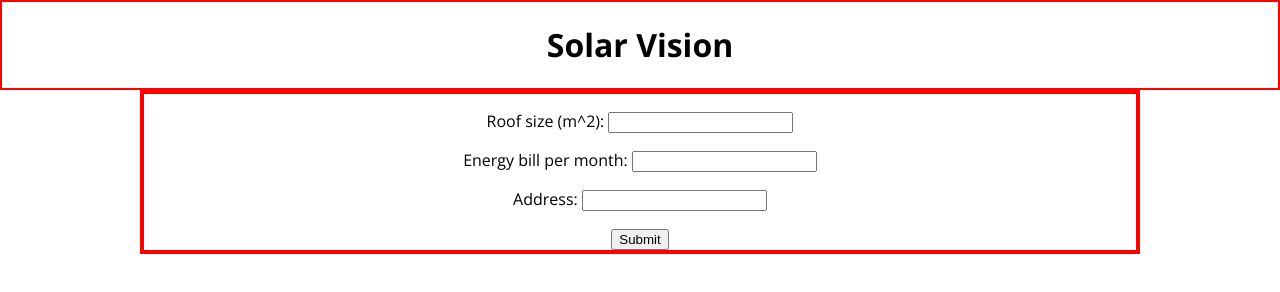
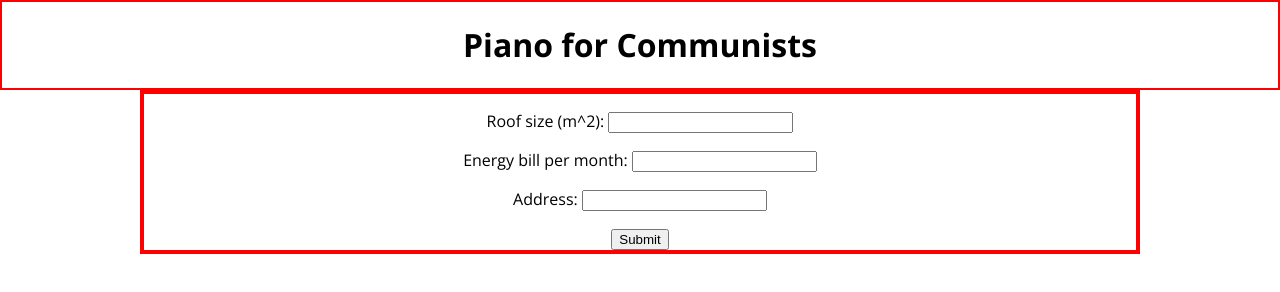
Before and after one commit to nickmask/communo, a website: page public/index.html in a window 1280 px wide. Drawn offline with nearby package versions, Linux system fonts and the light colour scheme.

Commit message:
changing out solarv

```diff
--- a/public/index.html
+++ b/public/index.html
@@ -4,11 +4,11 @@
   <link rel="stylesheet" type="text/css" href="./styles/main.css">
   <script type="text/javascript" type="text/js" src="bundle.js"></script>
   <head>
-    <title>Solar Vision</title>
+    <title>Communo</title>
   </head>
   <body>
     <div id='header'>
-      <h1>Solar Vision</h1>
+      <h1>Piano for Communists</h1>
     </div>
     <div id='container' class='col-12'>
       <div>
```
Also changed, not shown: README.md, 1 other file.
